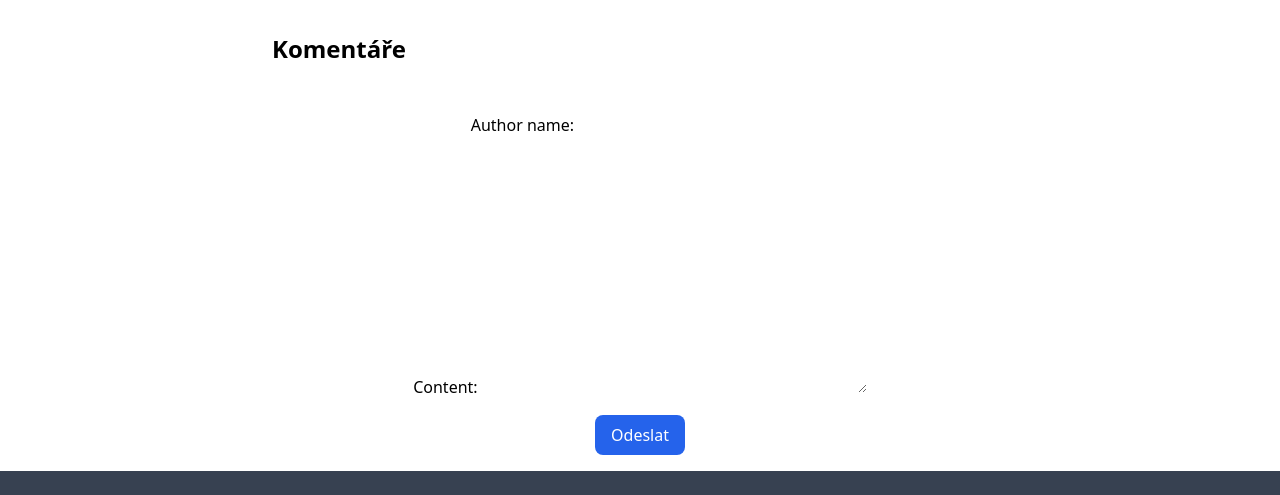
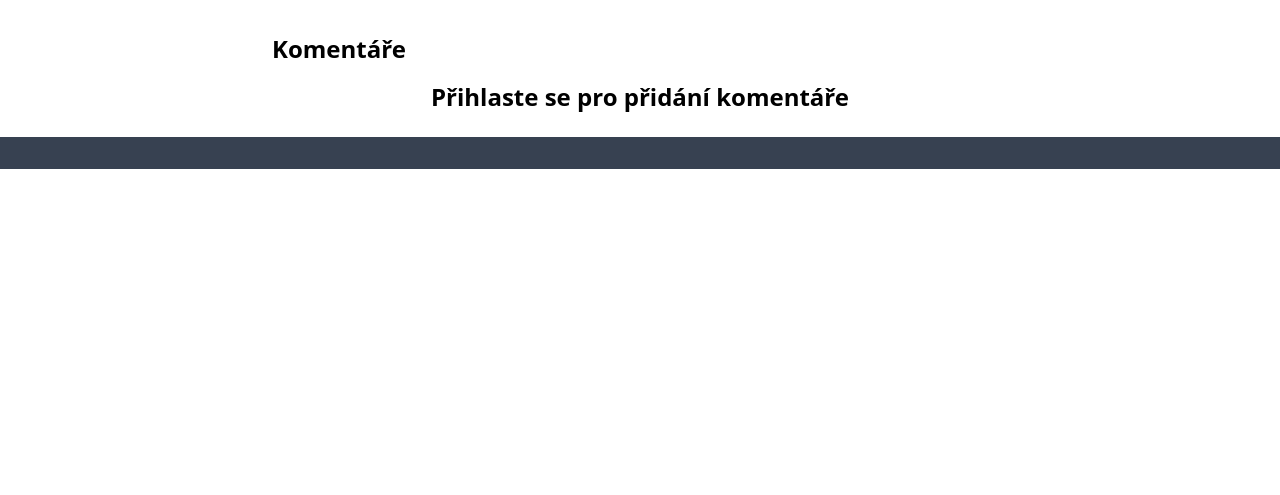
Before and after one commit to gyarab/2024_WA_INF1_kunc_python, a Django app: template app/templates/pages/article.html in a window 1280 px wide. Shown: the part 123-618 px from the top of the page. Run offline with Django 5.2, Linux system fonts and the light colour scheme; the template is opened without the code that fills it: values that come from a table or form of the project are taken from there, others are empty; data comes from the database, SQL or seed files in the repository; some libraries are stand-ins or nearby versions.

Commit message:
add google login for comments

```diff
--- a/app/admin.py
+++ b/app/admin.py
@@ -1,8 +1,7 @@
 from django.contrib import admin
 
-from .models import Post, Author, Comment, Tag
+from .models import Post, Comment, Tag
 
 admin.site.register(Post)
-admin.site.register(Author)
 admin.site.register(Comment)
 admin.site.register(Tag)
--- a/app/forms.py
+++ b/app/forms.py
@@ -1,5 +1,4 @@
 from django import forms
 
 class CommentForm(forms.Form):
-    author_name = forms.CharField(max_length=100, required=True)
     content = forms.CharField(widget=forms.Textarea, required=True)
--- a/app/models.py
+++ b/app/models.py
@@ -1,4 +1,5 @@
 from django.db import models
+from django.contrib.auth import get_user_model
 
 class Author(models.Model):
     id = models.AutoField(primary_key=True)
@@ -15,7 +16,7 @@ class Post(models.Model):
     id = models.AutoField(primary_key=True)
     title = models.CharField(max_length=100)
     tags = models.ManyToManyField("Tag")
-    author = models.ForeignKey(Author, on_delete=models.CASCADE)
+    author = models.ForeignKey(Author, on_delete=models.SET_NULL, null=True, blank=True, related_name="posts")
     content = models.TextField()
     created_at = models.DateTimeField(auto_now_add=True)
     updated_at = models.DateTimeField(auto_now=True)
@@ -31,9 +32,7 @@ class Post(models.Model):
 class Comment(models.Model):
     id = models.AutoField(primary_key=True)
     post = models.ForeignKey(Post, on_delete=models.CASCADE, related_name="comments")
-    author_name = models.CharField(max_length=100, default="Anonymous")
-    author_ip = models.GenericIPAddressField(default="1.2.3.4")
-    author_user_agent = models.CharField(max_length=200, default="")
+    author = models.ForeignKey(get_user_model(), on_delete=models.SET_NULL, null=True, blank=True, related_name="comments")
     content = models.TextField()
     created_at = models.DateTimeField(auto_now_add=True)
 
--- a/app/templates/pages/article.html
+++ b/app/templates/pages/article.html
@@ -28,7 +28,7 @@
                 {% for comment in post.comment_list %}
                     <div class="border p-4 rounded-lg shadow-sm">
                         <p class="text-gray-600">
-                            {{ comment.author_name }} - <span class="text-sm">{{ comment.created_at|date:"d.m.Y H:i" }}</span>
+                            {{ comment.author }} - <span class="text-sm">{{ comment.created_at|date:"d.m.Y H:i" }}</span>
                         </p>
                         <p>{{ comment.content }}</p>
                     </div>
@@ -36,6 +36,7 @@
             </div>
         </div>
     </article>
+    {% if user.is_authenticated %}
         <form method="post"
               action="{% url 'post' post.id %}"
               class="mt-8 flex justify-center items-center space-y-4 flex-col">
@@ -44,4 +45,7 @@
             <button type="submit"
                     class="bg-blue-600 text-white px-4 py-2 rounded-lg hover:bg-blue-800">Odeslat</button>
         </form>
+    {% else %}
+        <h2 class="text-2xl font-bold mt-4 mb-2 text-center">Přihlaste se pro přidání komentáře</h2>
+    {% endif %}
 {% endblock body %}
--- a/app/urls.py
+++ b/app/urls.py
@@ -4,6 +4,7 @@ from . import views
 
 urlpatterns = [
     path("", views.index, name="index"),
+    path("logout/", views.logout, name="logout"),
     path("authors/", views.authors, name="authors"),
     path("tags/", views.tags, name="tags"),
     path("post/<int:post_id>/", views.post, name="post"),
--- a/expiry_cms/urls.py
+++ b/expiry_cms/urls.py
@@ -21,5 +21,5 @@ urlpatterns = [
     path('admin/', admin.site.urls),
     path("__reload__/", include("django_browser_reload.urls")),
     path("", include("app.urls")),
-    path("", include("social_django.urls", namespace="auth")),
+    path("", include("social_django.urls", namespace="social")),
 ]
```
Also changed, not shown: app/views.py (+16 -6 lines), expiry_cms/settings.py (+5 -4 lines), app/migrations/0009_remove_comment_author_ip_remove_comment_author_name_and_more.py (added). Lines whose indentation alone changed are shown as unchanged.
